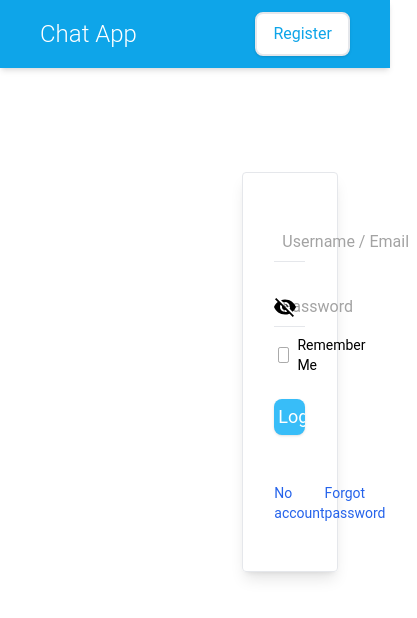
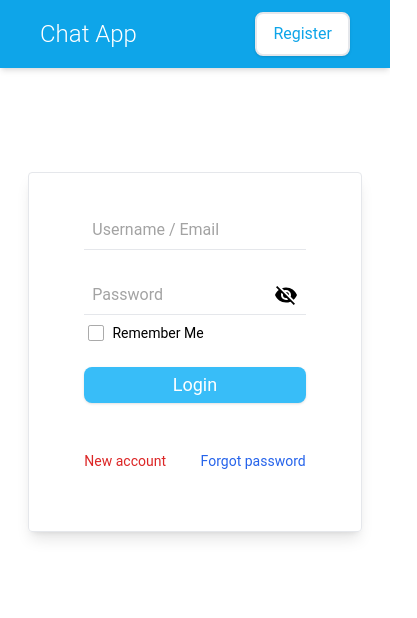
Before and after one commit to YKLoh666/chat-app, a SvelteKit app in the folder client/: page / in a window 390 px wide. Shown: the top 618 px of the page, 417 px wide, since content can reach past the window. Built offline with nearby package versions, Linux system fonts and the light colour scheme.

Commit message:
Added responsive design to login page

```diff
--- a/client/src/routes/+page.svelte
+++ b/client/src/routes/+page.svelte
@@ -25,11 +25,11 @@
 	};
 </script>
 
-<div class="p-3 mx-auto mt-16 container flex items-center">
-	<div class="w-7/12 m-3 p-4"></div>
-	<div class="w-5/12 m-3 p-4">
+<div class="p-3 mx-auto mt-16 container block items-center lg:flex">
+	<div class="w-1/2 m-3 p-4 hidden lg:block"></div>
+	<div class="w-full mx-auto m-3 p-4 lg:w-1/2 lg:mx-3">
 		<form
-			class="mx-auto w-4/5 flex flex-col items-center border rounded p-6 pb-12 shadow-lg"
+			class="mx-auto w-full flex flex-col items-center border rounded p-0 pt-3 pb-12 shadow-lg lg:p-6 lg:w-4/6"
 			on:submit|preventDefault={login}
 		>
 			<div class="form-group">
@@ -88,9 +88,9 @@
 			<div class="form-group">
 				<input type="submit" value="Login" class="btn-primary" />
 			</div>
-			<div class="form-group flex justify-between mt-6 text-sm items-center">
-				<a href="/register" class="hover:underline text-blue-600">No account</a>
-				<a href="/ForgotPassword" class="hover:underline text-blue-600">Forgot password</a>
+			<div class="form-group flex justify-between mt-6 text-sm items-center flex-wrap">
+				<a href="/register" class="hover:underline text-red-600 mb-3">New account</a>
+				<a href="/ForgotPassword" class="hover:underline text-blue-600 mb-3">Forgot password</a>
 			</div>
 		</form>
 	</div>
--- a/client/src/routes/register/+page.svelte
+++ b/client/src/routes/register/+page.svelte
@@ -1,7 +1,5 @@
 <script lang="ts">
 	import type { PageData } from './$types';
-
-	export let data: PageData;
 
 	$: username = '';
 	$: email = '';
```
